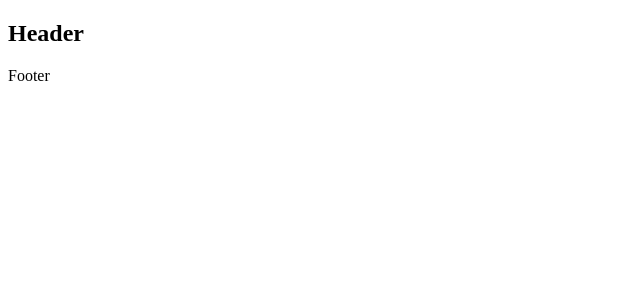
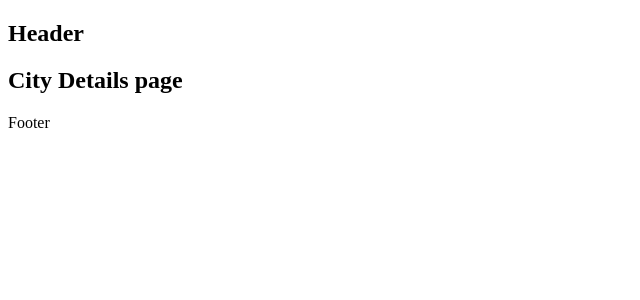
Before and after one commit to phch42/travelmate-api, a React (Vite) app: page /city/1 in a window 1280 px wide. Before the commit this address had no page. Shown: the top 300 px of the page, without its empty margins (0-640 px from the left). Built offline with nearby package versions, Linux system fonts and the light colour scheme.

Commit message:
feat: add travel page routes

```diff
--- a/src/Router.tsx
+++ b/src/Router.tsx
@@ -1,10 +1,18 @@
 import { Routes, Route } from "react-router-dom";
 import Home from "./pages/Home";
+import Countries from "./pages/Countries";
+import Cities from "./pages/Cities";
+import Places from "./pages/Places";
+import CityDetails from "./pages/CityDetails";
 
 function Router() {
     return (
             <Routes>
                 <Route path="/" element={<Home />} />
+                <Route path="/countries" element={<Countries />} />
+                <Route path="/cities" element={<Cities />} />
+                <Route path="/places" element={<Places />} />
+                <Route path="/city/:id" element={<CityDetails />} />
             </Routes>
     )
 }
--- a/src/pages/Cities.tsx
+++ b/src/pages/Cities.tsx
@@ -0,0 +1,7 @@
+function Cities() {
+    return (
+        <h2>Cities page</h2>
+    )
+}
+
+export default Cities;
--- a/src/pages/CityDetails.tsx
+++ b/src/pages/CityDetails.tsx
@@ -0,0 +1,7 @@
+function CityDetails() {
+    return (
+        <h2>City Details page</h2>
+    )
+}
+
+export default CityDetails;
--- a/src/pages/Countries.tsx
+++ b/src/pages/Countries.tsx
@@ -0,0 +1,7 @@
+function Countries() {
+    return (
+        <h2>Countries page</h2>
+    )
+}
+
+export default Countries;
--- a/src/pages/Places.tsx
+++ b/src/pages/Places.tsx
@@ -0,0 +1,7 @@
+function Places() {
+    return (
+        <h2>Places page</h2>
+    )
+}
+
+export default Places;
```
